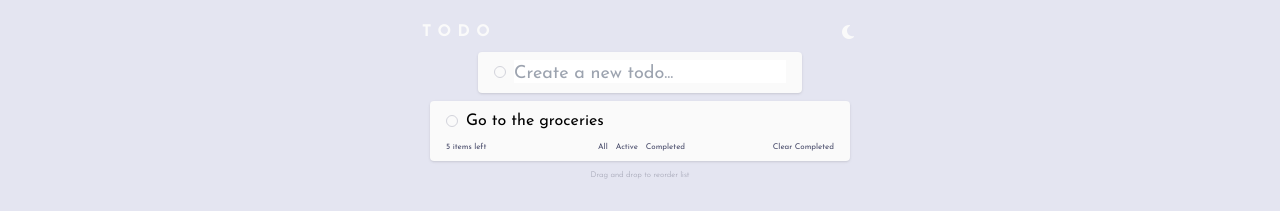
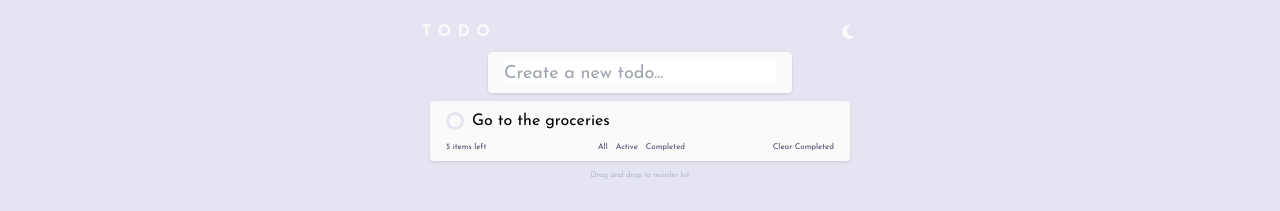
Before and after one commit to remtaine/fem-todo-app, a React (Create React App) app: page / in a window 1280 px wide. Shown: the part 282-493 px from the top of the page. Built offline with nearby package versions, Linux system fonts and the light colour scheme.

Commit message:
Split into components

```diff
--- a/src/App.js
+++ b/src/App.js
@@ -1,63 +1,23 @@
-import BgDesktopLight from "../src/images/bg-desktop-light.jpg";
-import BgDesktopDark from "../src/images/bg-desktop-dark.jpg";
-import BgMobileLight from "../src/images/bg-mobile-light.jpg";
-import BgMobileDark from "../src/images/bg-mobile-dark.jpg";
+import Footer from "./components/Footer";
+import NewTodo from "./components/NewTodo";
+import CurrentList from "./components/CurrentList";
+import Background from "./components/Background";
+import Header from "./components/Header";
 
 function App() {
   return (
     <div className="App h-screen bg-fem-light-200 flex justify-center flex-col items-center font-josefin selection:bg-fem-light-500 selection:text-fem-light-100">
-      <div className="absolute top-0 h-[35%]">
-        <img src={BgDesktopLight} alt="" className="hidden mobile:block object-cover min-h-full"/>
-        <img src={BgMobileLight} alt="" className="block mobile:hidden object-cover min-h-full"/>
-      </div>
+      <Background />
+
       <section className="flex flex-col items-center justify-center gap-2 p-8 w-5/6 lg:w-[500px] -translate-y-2 min-h-[calc(100vh-1.5rem)]">
-        {/* <h1 className="">If I lose it all, slip and fall</h1> */}
-        <div className="flex justify-between w-full text-fem-light-100 items-center">
-          <h1 className="uppercase tracking-[0.4rem] font-bold align-baseline">Todo</h1>
-          <button className="px-1 rounded group flex justify-center items-center">
-            <i className="fa-solid fa-sun hidden group-hover:-translate-y-[2px] duration-500"></i>
-            <i className="fa-solid fa-moon hiddn group-hover:-translate-y-[2px] duration-500"></i>
-          </button>
-        </div>
-
-
-        <section className="flex justify-center items-center py-2 px-4 gap-2 rounded shadow text-sm bg-fem-light-100">
-          <button className="border-solid border-fem-light-300 border-[1px] w-3 h-3 rounded-full"></button>
-          <div className="">
-            <input type="text" name="" id="" placeholder="Create a new todo..." className="pr-16 leading-[16px] text-lg pt-1 outline-none"/>
-          </div>
-        </section>
-
-        <section className="rounded shadow bg-fem-light-100 py-2 px-4 w-[420px]">
-          <ul className="flex ">
-            <div className="flex items-center gap-2 border-b-[1px]border-fem-light-300 mb-2 group w-full">
-              <button className="border-solid border-fem-light-300 border-[1px] w-3 h-3 rounded-full "></button>
-              <span className="">Go to the groceries</span>
-              <div className="ml-auto flex gap-2">
-                <button className="ml-auto"><i className="fa-solid fa-pen hidden group-hover:block hover:-translate-y-[2px] ease-in-out duration-500"></i></button>
-                <button className="ml-auto"><i className="fa-solid fa-xmark hidden group-hover:block hover:-translate-y-[2px] ease-in-out duration-500"></i></button>
-              </div>
-            </div>
-          </ul>
-          <div className="text-fem-light-500 flex justify-between text-[0.5rem]">
-            <button className="hover:text-fem-light-400 duration-500">5 items left</button>
-            {/* <span className="mx-1">|</span> */}
-            <div className="flex gap-2  ml-6 flex-nowrap">
-              <button className="hover:text-fem-light-400 duration-500">All</button>
-              <button className="hover:text-fem-light-400 duration-500">Active</button>
-              <button className="hover:text-fem-light-400 duration-500">Completed</button>
-            </div>
-            {/* <span className="mx-1">|</span> */}
-            <button className="hover:text-fem-light-400 duration-500">Clear Completed</button>
-          </div>
-        </section>
+        <Header />
+        <NewTodo />
+        <CurrentList />
 
         <span className="text-[0.5rem] font-light text-fem-light-400">Drag and drop to reorder list</span>
       </section>
 
-      <footer className="text-[0.5rem] text-center py-1">
-        Challenge by <a href="https://www.frontendmentor.io?ref=challenge" target="_blank" className="underline hover:font-bold duration-500">Frontend Mentor</a> | Coded by <a href="https://github.com/remtaine" className="underline hover:font-bold duration-500">Ben</a>
-      </footer>
+      <Footer />
     </div>
   );
 }
--- /dev/null
+++ b/src/components/Background.js
@@ -0,0 +1,16 @@
+import React from 'react'
+import BgDesktopLight from "../../src/images/bg-desktop-light.jpg";
+import BgDesktopDark from "../../src/images/bg-desktop-dark.jpg";
+import BgMobileLight from "../../src/images/bg-mobile-light.jpg";
+import BgMobileDark from "../../src/images/bg-mobile-dark.jpg";
+
+function Background() {
+  return (
+<div className="absolute top-0 h-[35%]">
+        <img src={BgDesktopLight} alt="" className="hidden mobile:block object-cover min-h-full"/>
+        <img src={BgMobileLight} alt="" className="block mobile:hidden object-cover min-h-full"/>
+      </div>
+  )
+}
+
+export default Background
--- /dev/null
+++ b/src/components/CurrentList.js
@@ -0,0 +1,33 @@
+import React from 'react'
+import ButtonsGradient from './ui/ButtonsGradient'
+
+function CurrentList() {
+
+  return (
+    <section className="rounded shadow bg-fem-light-100 py-2 px-4 w-[420px]">
+    <ul className="flex ">
+      <div className="flex items-center gap-2 border-b-[1px]border-fem-light-300 mb-2 group w-full">
+        <ButtonsGradient />
+        <span className="">Go to the groceries</span>
+        <div className="ml-auto flex gap-2">
+          <button className="ml-auto"><i className="fa-solid fa-pen hidden group-hover:block hover:-translate-y-[2px] ease-in-out duration-500"></i></button>
+          <button className="ml-auto"><i className="fa-solid fa-xmark hidden group-hover:block hover:-translate-y-[2px] ease-in-out duration-500"></i></button>
+        </div>
+      </div>
+    </ul>
+    <div className="text-fem-light-500 flex justify-between text-[0.5rem]">
+      <button className="hover:text-fem-light-400 duration-500">5 items left</button>
+      {/* <span className="mx-1">|</span> */}
+      <div className="flex gap-2  ml-6 flex-nowrap">
+        <button className="hover:text-fem-light-400 duration-500">All</button>
+        <button className="hover:text-fem-light-400 duration-500">Active</button>
+        <button className="hover:text-fem-light-400 duration-500">Completed</button>
+      </div>
+      {/* <span className="mx-1">|</span> */}
+      <button className="hover:text-fem-light-400 duration-500">Clear Completed</button>
+    </div>
+  </section>
+  )
+}
+
+export default CurrentList
--- /dev/null
+++ b/src/components/Footer.js
@@ -0,0 +1,11 @@
+import React from 'react'
+
+function Footer() {
+  return (
+        <footer className="text-[0.5rem] text-center py-1">
+        Challenge by <a href="https://www.frontendmentor.io?ref=challenge" target="_blank" className="underline hover:font-bold duration-500">Frontend Mentor</a> | Coded by <a href="https://github.com/remtaine" className="underline hover:font-bold duration-500">Ben</a>
+        </footer>
+  )
+}
+
+export default Footer
--- /dev/null
+++ b/src/components/Header.js
@@ -0,0 +1,15 @@
+import React from 'react'
+
+function Header() {
+  return (
+<header className="flex justify-between w-full text-fem-light-100 items-center">
+          <h1 className="uppercase tracking-[0.4rem] font-bold align-baseline">Todo</h1>
+          <button className="px-1 rounded group flex justify-center items-center">
+            <i className="fa-solid fa-sun hidden group-hover:-translate-y-[2px] duration-500"></i>
+            <i className="fa-solid fa-moon hiddn group-hover:-translate-y-[2px] duration-500"></i>
+          </button>
+        </header>
+  )
+}
+
+export default Header
--- /dev/null
+++ b/src/components/NewTodo.js
@@ -0,0 +1,13 @@
+import React from 'react'
+
+function NewTodo() {
+  return (
+    <section className="flex justify-center items-center py-2 px-4 gap-2 rounded shadow text-sm bg-fem-light-100">
+        <div className="">
+            <input type="text" name="" id="" placeholder="Create a new todo..." className="pr-16 leading-[16px] text-lg pt-1 outline-none"/>
+        </div>
+    </section>
+  )
+}
+
+export default NewTodo
--- /dev/null
+++ b/src/components/ui/ButtonsGradient.js
@@ -0,0 +1,11 @@
+import React from 'react'
+
+function ButtonsGradient() {
+  return (
+    <div className="flex items-center justify-center rounded-full p-[3px] bg-fem-light-200 duration-500 group-hover:bg-gradient-to-r from-indigo-500 via-purple-500 to-pink-500">
+        <button className="bg-fem-light-100 hover:opacity-60 duration-500 w-3 h-3 rounded-full"></button>
+    </div>
+  )
+}
+
+export default ButtonsGradient
```
